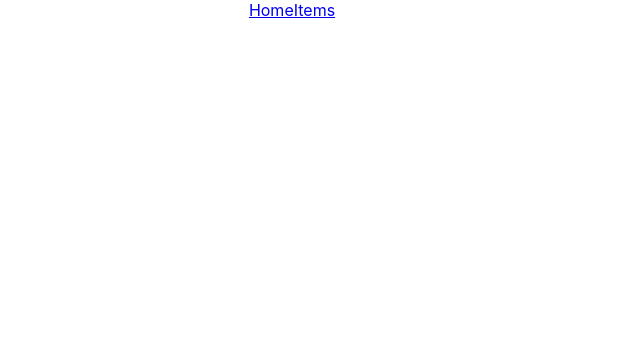
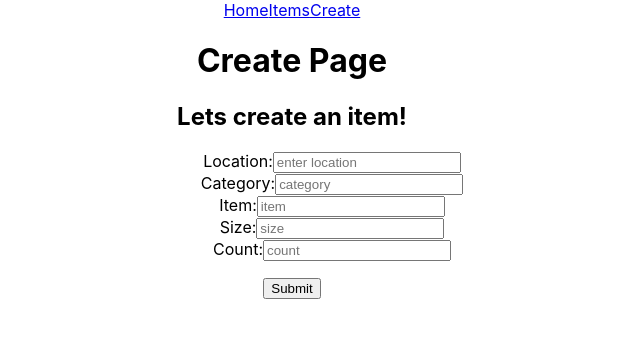
Before and after one commit to Job85/Restaurant-Inventory-App, a React (Create React App) app in the folder client/: page /Create in a window 1280 px wide. Before the commit this address had no page. Shown: the top 338 px of the page, without its empty margins (348-988 px from the left). Built offline with nearby package versions, Linux system fonts and the light colour scheme.

Commit message:
created submit form in Create.jsx to create items

```diff
--- a/client/src/App.css
+++ b/client/src/App.css
@@ -27,3 +27,17 @@
   margin-left: 15em;
   text-align: left;
 }
+
+.label-form {
+  width: 15%;
+}
+
+.create-card {
+  display: grid;
+  grid-template-rows: repeat(5, 1fr);
+
+}
+/* label {
+  display: grid;
+  grid-template-rows: auto;
+} */
--- a/client/src/App.js
+++ b/client/src/App.js
@@ -5,6 +5,7 @@ import './App.css';
 import Header from './components/Header';
 import Home from './components/Home';
 import Items from './components/Items';
+import Create from './components/Create';
 
 const App = () => {
   return (
@@ -14,6 +15,7 @@ const App = () => {
         <Routes>
           <Route path='/' element={<Home />} />
           <Route path='Items' element={<Items />} />
+          <Route path='Create' element={<Create />} />
         </Routes>
       </main>
     </div>
--- /dev/null
+++ b/client/src/components/Create.jsx
@@ -0,0 +1,68 @@
+import React, { useState, useEffect } from 'react';
+// import axios from 'axios'
+// import { handle } from 'express/lib/application';
+
+const Create = () => {
+    function handleSubmit(e) {
+        e.preventDefault();
+        console.log('You clicked submit');
+    }
+    // let [items, postedItems] = useState([])
+    // const postItems = async () => {
+    //     let postingItems = await axios
+    //         .post('http://localhost:3001/items', {
+    //             location: '',
+    //             category: '',
+    //             item: '',
+    //             size: '',
+    //             count: ''
+    //         })
+    //         .then((response) => {
+    //             postedItems(reponse.item);
+    //         });
+
+    //     return response
+    // }
+    // useEffect(async () => {
+    //     let items = await postItems()
+    //     postedItems(items.data)
+    // }, [])
+    return (
+        <div className='create'>
+            <h1>Create Page</h1>
+            <h2>
+                Lets create an item!
+            </h2>
+            <div>
+                <form onSubmit={handleSubmit}>
+                    <ul className='create-card'>
+                        <ul>
+                            <label id='location'>Location:</label>
+                            <input type='text' placeholder='enter location' className='label-form' />
+                        </ul>
+                        <ul>
+                            <label id='category'> Category:</label>
+                            <input type='text' placeholder='category' className='label-form' />
+                        </ul>
+                        <ul>
+                            <label id='item'>Item:</label>
+                            <input type='text' placeholder='item' className='label-form' />
+                        </ul>
+                        <ul>
+                            <label id='size'>Size:</label>
+                            <input type='text' placeholder='size' className='label-form' />
+                        </ul>
+                        <ul>
+                            <label id='count'>Count:</label>
+                            <input type='number' placeholder='count' className='label-form' />
+                        </ul>
+                    </ul>
+                    {/* <button type='submit'>Submit</button> */}
+                    <input type="submit" value='Submit' />
+                </form>
+            </div>
+        </div >
+    )
+}
+
+export default Create
--- a/client/src/components/Header.jsx
+++ b/client/src/components/Header.jsx
@@ -8,6 +8,7 @@ const Header = () => {
             <nav>
                 <Link to='/' className='link'>Home</Link>
                 <Link to='Items' className='link'>Items</Link>
+                <Link to='Create' className='link'>Create</Link>
             </nav>
         </header>
     )
--- a/client/src/components/Nav.jsx
+++ b/client/src/components/Nav.jsx
@@ -8,6 +8,7 @@ const Nav = () => {
             <div>
                 <Link to='/'>Home</Link>
                 <Link to='Items'>Items</Link>
+                <Link to='Create'>Create</Link>
             </div>
         </nav>
     )
```
